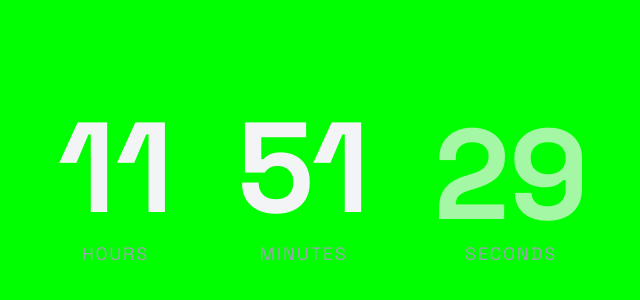
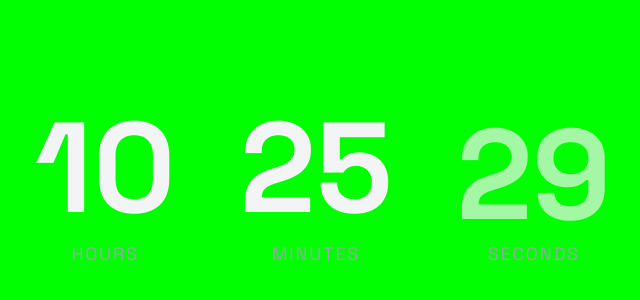
Before and after one commit to Kamiql/Countdown, a React (Vite) app: page / in a window 1280 px wide. Shown: the part 214-514 px from the top of the page, without its empty margins (317-957 px from the left). Built offline with nearby package versions, Linux system fonts and the light colour scheme.

Commit message:
Update CountdownDisplay.tsx

```diff
--- a/src/components/CountdownDisplay.tsx
+++ b/src/components/CountdownDisplay.tsx
@@ -1,6 +1,7 @@
-import React from 'react';
+import React, { useEffect, useState } from 'react';
 import { useCountdown } from '../hooks/useCountdown';
 import { motion, AnimatePresence } from 'framer-motion';
+import { countdownAnimations } from './Countdown/countdownAnimations';
 
 interface TimeUnit {
   label: string;
@@ -8,7 +9,35 @@ interface TimeUnit {
 }
 
 export const CountdownDisplay: React.FC = () => {
-  const { days, hours, minutes, seconds } = useCountdown(new Date('2025-01-01T00:00:00'));
+  const { days, hours, minutes, seconds } = useCountdown(new Date('2024-12-31T22:34:00'));
+  const [isFinalFive, setIsFinalFive] = useState(false);
+  const [isFinished, setIsFinished] = useState(false);
+
+  useEffect(() => {
+    const time = (days * 24 * 60 * 60) + (hours * 60 * 24) + (minutes * 60) + seconds;
+
+    if (seconds <= 5 && seconds > 0 && time <= 5) {
+      setIsFinalFive(true);
+    }
+
+    if (time === 0) {
+      setIsFinished(true);
+    }
+  }, [days, hours, minutes, seconds]);
+
+  if (isFinished) {
+    return (
+      <div className="celebration-screen">
+        <motion.h1
+          {...countdownAnimations.bigText}
+          className="text-9xl font-bold text-gold"
+        >
+          2025
+        </motion.h1>
+        <div className="fireworks"></div>
+      </div>
+    );
+  }
 
   const timeUnits: TimeUnit[] = [
     { label: 'Days', value: days },
@@ -31,10 +60,7 @@ export const CountdownDisplay: React.FC = () => {
           <AnimatePresence mode="wait">
             <motion.div
               key={value}
-              initial={{ y: 20, opacity: 0 }}
-              animate={{ y: 0, opacity: 1 }}
-              exit={{ y: -20, opacity: 0 }}
-              transition={{ duration: 0.3 }}
+              {...(isFinalFive ? countdownAnimations.enlarge : countdownAnimations.default)}
               className="text-7xl md:text-8xl lg:text-9xl font-space font-bold mb-2 text-gray-100"
             >
               {value.toString().padStart(2, '0')}
```
